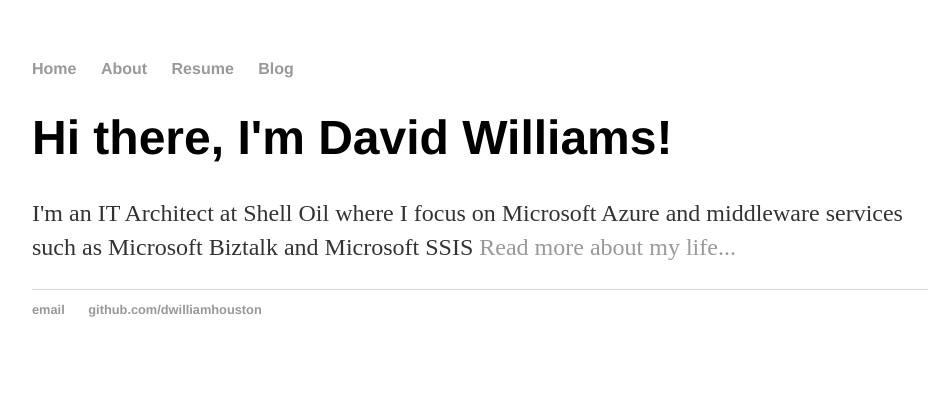
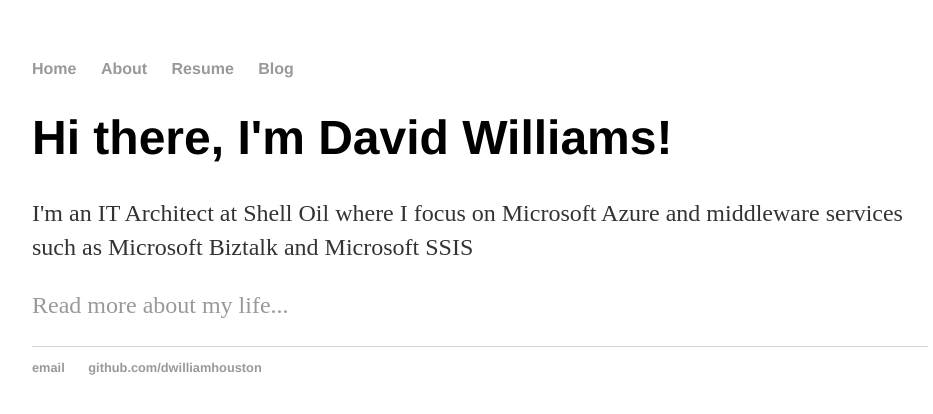
Before and after one commit to dwilliamhouston/dwilliamhouston.github.io, a Jekyll site: the page built from index.html, in a window 1280 px wide. Shown: the top 414 px of the page, without its empty margins (160-1093 px from the left). Built offline with Jekyll 4.4.1, drawn with Linux system fonts in a browser that asks for light colours.

```diff
--- a/index.html
+++ b/index.html
@@ -4,5 +4,6 @@ title: David Williams, My Area of the Internet
 ---
 <div class="blurb">
 	<h1>Hi there, I'm David Williams!</h1>
-	<p>I'm an IT Architect at Shell Oil where I focus on Microsoft Azure and middleware services such as Microsoft Biztalk and Microsoft SSIS <a href="/about">Read more about my life...</a></p>
+	<p>I'm an IT Architect at Shell Oil where I focus on Microsoft Azure and middleware services such as Microsoft Biztalk and Microsoft SSIS</p>
+	<p><a href="/about">Read more about my life...</a></p>
 </div><!-- /.blurb -->
```
